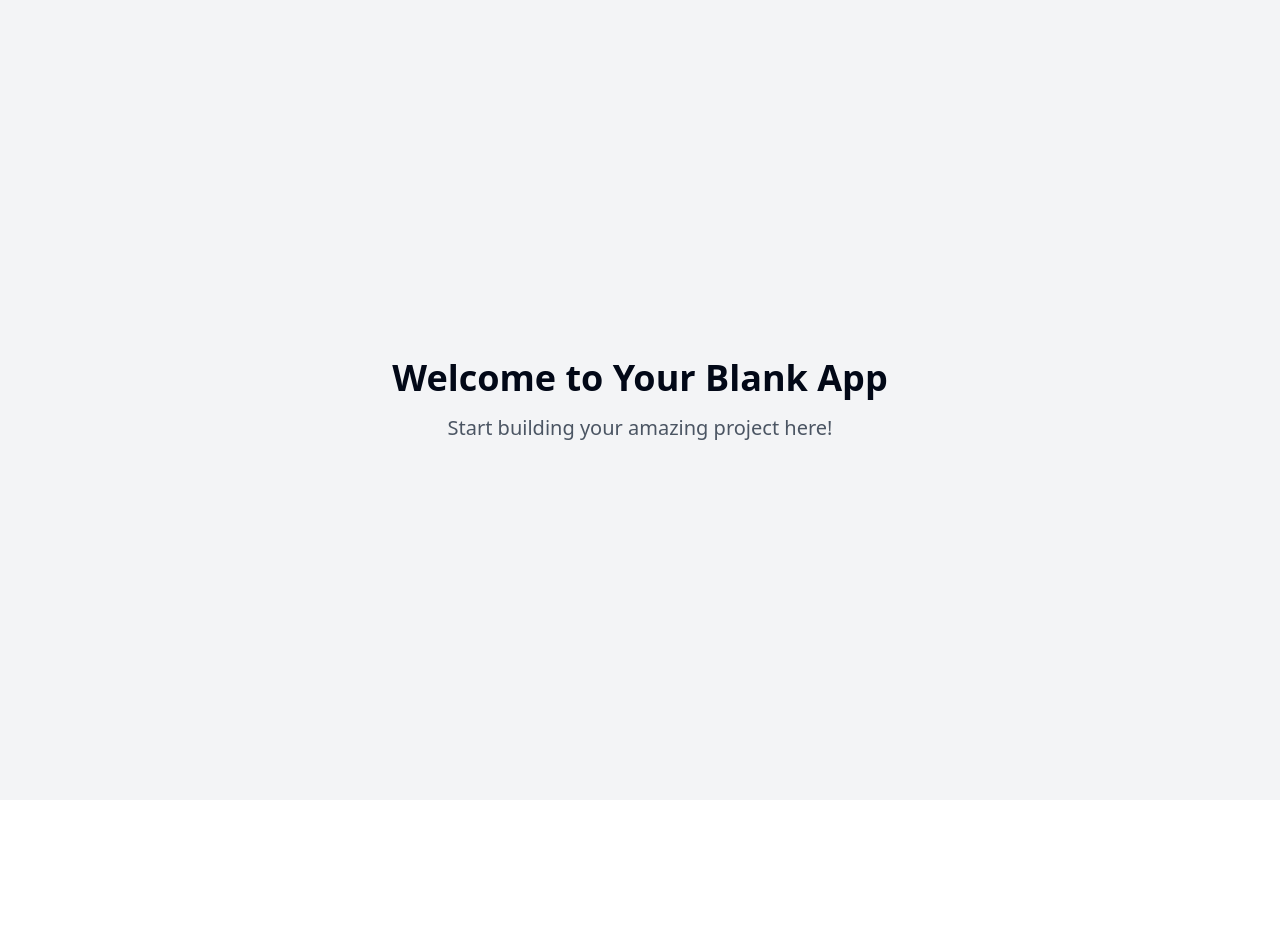
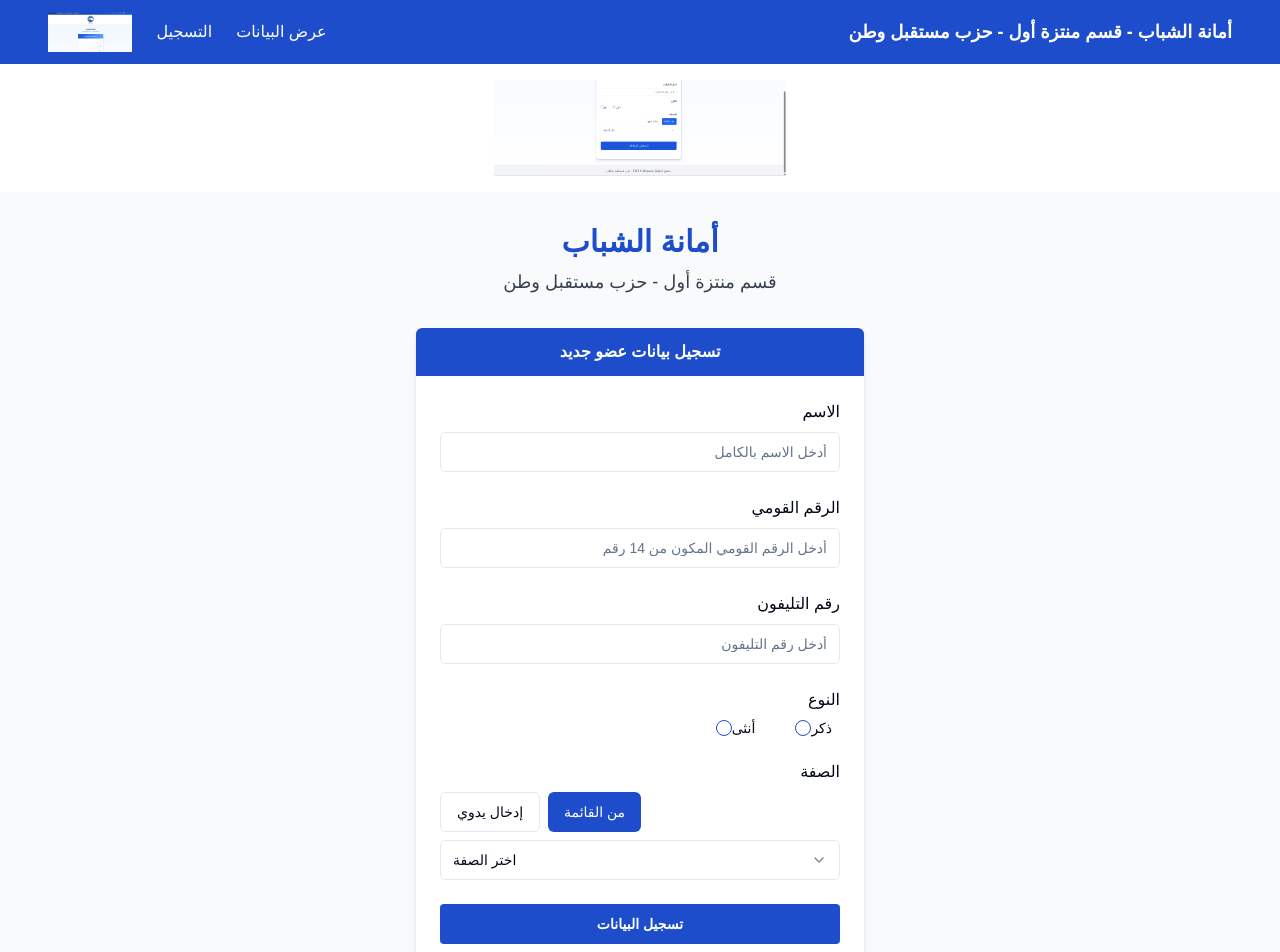
Before and after one commit to abdo589/instant-replica-creation, a React (Vite) app: page / in a window 1280 px wide. Shown: the top 952 px of the page. Before the commit the page ends 800 px from the top, so only its background shows below. Built offline with nearby package versions, Linux system fonts and the light colour scheme.

Commit message:
Refactor: Update project files

```diff
--- a/index.html
+++ b/index.html
@@ -1,14 +1,15 @@
+
 <!DOCTYPE html>
-<html lang="en">
+<html lang="ar" dir="rtl">
   <head>
     <meta charset="UTF-8" />
     <meta name="viewport" content="width=device-width, initial-scale=1.0" />
-    <title>instant-replica-creation</title>
-    <meta name="description" content="Lovable Generated Project" />
-    <meta name="author" content="Lovable" />
+    <title>أمانة الشباب - حزب مستقبل وطن</title>
+    <meta name="description" content="نظام تسجيل بيانات أعضاء أمانة الشباب - حزب مستقبل وطن" />
+    <meta name="author" content="حزب مستقبل وطن" />
 
-    <meta property="og:title" content="instant-replica-creation" />
-    <meta property="og:description" content="Lovable Generated Project" />
+    <meta property="og:title" content="أمانة الشباب - حزب مستقبل وطن" />
+    <meta property="og:description" content="نظام تسجيل بيانات أعضاء أمانة الشباب" />
     <meta property="og:type" content="website" />
     <meta property="og:image" content="https://lovable.dev/opengraph-image-p98pqg.png" />
 
--- a/src/App.tsx
+++ b/src/App.tsx
@@ -1,9 +1,11 @@
+
 import { Toaster } from "@/components/ui/toaster";
 import { Toaster as Sonner } from "@/components/ui/sonner";
 import { TooltipProvider } from "@/components/ui/tooltip";
 import { QueryClient, QueryClientProvider } from "@tanstack/react-query";
 import { BrowserRouter, Routes, Route } from "react-router-dom";
 import Index from "./pages/Index";
+import ViewData from "./pages/ViewData";
 import NotFound from "./pages/NotFound";
 
 const queryClient = new QueryClient();
@@ -16,7 +18,7 @@ const App = () => (
       <BrowserRouter>
         <Routes>
           <Route path="/" element={<Index />} />
-          {/* ADD ALL CUSTOM ROUTES ABOVE THE CATCH-ALL "*" ROUTE */}
+          <Route path="/view" element={<ViewData />} />
           <Route path="*" element={<NotFound />} />
         </Routes>
       </BrowserRouter>
--- /dev/null
+++ b/src/components/Footer.tsx
@@ -0,0 +1,12 @@
+
+import React from 'react';
+
+const Footer: React.FC = () => {
+  return (
+    <footer className="py-4 text-center text-sm text-gray-600">
+      جميع الحقوق محفوظة © 2025 - حزب مستقبل وطن
+    </footer>
+  );
+};
+
+export default Footer;
--- /dev/null
+++ b/src/components/Header.tsx
@@ -0,0 +1,30 @@
+
+import React from 'react';
+import { Link } from 'react-router-dom';
+
+const Header: React.FC = () => {
+  return (
+    <header className="bg-primary text-white py-3 px-4">
+      <div className="container mx-auto flex justify-between items-center">
+        <div className="text-lg font-bold">
+          أمانة الشباب - قسم منتزة أول - حزب مستقبل وطن
+        </div>
+        <div className="flex items-center space-x-reverse space-x-6">
+          <Link to="/view" className="hover:underline">
+            عرض البيانات
+          </Link>
+          <Link to="/" className="hover:underline">
+            التسجيل
+          </Link>
+          <img
+            src="/lovable-uploads/5bc27ba7-d55c-4086-b718-be439b28fb8f.png"
+            alt="شعار الحزب"
+            className="h-10 w-auto"
+          />
+        </div>
+      </div>
+    </header>
+  );
+};
+
+export default Header;
--- /dev/null
+++ b/src/components/Logo.tsx
@@ -0,0 +1,16 @@
+
+import React from 'react';
+
+const Logo: React.FC = () => {
+  return (
+    <div className="flex items-center justify-center py-4">
+      <img
+        src="/lovable-uploads/047d95f3-c815-4ff2-93bc-85fbe64fe954.png"
+        alt="مستقبل وطن"
+        className="h-24 w-auto"
+      />
+    </div>
+  );
+};
+
+export default Logo;
--- /dev/null
+++ b/src/components/RegistrationForm.tsx
@@ -0,0 +1,139 @@
+
+import React, { useState } from 'react';
+import { Button } from "@/components/ui/button";
+import { Input } from "@/components/ui/input";
+import { RadioGroup, RadioGroupItem } from "@/components/ui/radio-group";
+import { Label } from "@/components/ui/label";
+import { Select, SelectContent, SelectItem, SelectTrigger, SelectValue } from "@/components/ui/select";
+
+const RegistrationForm: React.FC = () => {
+  const [formData, setFormData] = useState({
+    name: '',
+    nationalId: '',
+    phoneNumber: '',
+    gender: '',
+    status: '',
+  });
+
+  const handleChange = (e: React.ChangeEvent<HTMLInputElement>) => {
+    const { name, value } = e.target;
+    setFormData({
+      ...formData,
+      [name]: value
+    });
+  };
+
+  const handleSelectChange = (name: string, value: string) => {
+    setFormData({
+      ...formData,
+      [name]: value
+    });
+  };
+
+  const handleSubmit = (e: React.FormEvent) => {
+    e.preventDefault();
+    console.log('Form submitted:', formData);
+    // Here you would typically send the data to a server
+  };
+
+  return (
+    <div className="max-w-md mx-auto bg-white shadow-md rounded-md overflow-hidden">
+      <div className="bg-primary text-white font-bold py-3 px-4 text-center">
+        تسجيل بيانات عضو جديد
+      </div>
+
+      <form onSubmit={handleSubmit} className="p-6 space-y-6">
+        <div className="space-y-2">
+          <div className="text-right">الاسم</div>
+          <Input
+            name="name"
+            placeholder="أدخل الاسم بالكامل"
+            value={formData.name}
+            onChange={handleChange}
+            className="w-full"
+          />
+        </div>
+
+        <div className="space-y-2">
+          <div className="text-right">الرقم القومي</div>
+          <Input
+            name="nationalId"
+            placeholder="أدخل الرقم القومي المكون من 14 رقم"
+            value={formData.nationalId}
+            onChange={handleChange}
+            className="w-full"
+          />
+        </div>
+
+        <div className="space-y-2">
+          <div className="text-right">رقم التليفون</div>
+          <Input
+            name="phoneNumber"
+            placeholder="أدخل رقم التليفون"
+            value={formData.phoneNumber}
+            onChange={handleChange}
+            className="w-full"
+          />
+        </div>
+
+        <div className="space-y-2">
+          <div className="text-right mb-2">النوع</div>
+          <RadioGroup
+            defaultValue={formData.gender}
+            onValueChange={(value) => handleSelectChange('gender', value)}
+            className="flex flex-row-reverse space-x-reverse space-x-6"
+          >
+            <div className="flex items-center space-x-reverse space-x-2">
+              <RadioGroupItem value="male" id="male" />
+              <Label htmlFor="male">ذكر</Label>
+            </div>
+            <div className="flex items-center space-x-reverse space-x-2">
+              <RadioGroupItem value="female" id="female" />
+              <Label htmlFor="female">أنثى</Label>
+            </div>
+          </RadioGroup>
+        </div>
+
+        <div className="space-y-2">
+          <div className="text-right">الصفة</div>
+          <div className="flex space-x-reverse space-x-2 justify-end">
+            <Button
+              type="button"
+              variant="default"
+              className="bg-primary text-white"
+              onClick={() => {}}
+            >
+              من القائمة
+            </Button>
+            <Button
+              type="button"
+              variant="outline"
+              onClick={() => {}}
+            >
+              إدخال يدوي
+            </Button>
+          </div>
+          <Select onValueChange={(value) => handleSelectChange('status', value)}>
+            <SelectTrigger className="w-full">
+              <SelectValue placeholder="اختر الصفة" />
+            </SelectTrigger>
+            <SelectContent>
+              <SelectItem value="member">عضو</SelectItem>
+              <SelectItem value="leader">قيادي</SelectItem>
+              <SelectItem value="volunteer">متطوع</SelectItem>
+            </SelectContent>
+          </Select>
+        </div>
+
+        <Button
+          type="submit"
+          className="w-full bg-primary text-white font-bold py-2 px-4 rounded mt-6"
+        >
+          تسجيل البيانات
+        </Button>
+      </form>
+    </div>
+  );
+};
+
+export default RegistrationForm;
--- a/src/index.css
+++ b/src/index.css
@@ -1,6 +1,9 @@
+
 @tailwind base;
 @tailwind components;
 @tailwind utilities;
+
+@import url('https://fonts.googleapis.com/css2?family=Cairo:wght@200;300;400;500;600;700;800;900&display=swap');
 
 @layer base {
   :root {
@@ -35,19 +38,12 @@
     --radius: 0.5rem;
 
     --sidebar-background: 0 0% 98%;
-
     --sidebar-foreground: 240 5.3% 26.1%;
-
     --sidebar-primary: 240 5.9% 10%;
-
     --sidebar-primary-foreground: 0 0% 98%;
-
     --sidebar-accent: 240 4.8% 95.9%;
-
     --sidebar-accent-foreground: 240 5.9% 10%;
-
     --sidebar-border: 220 13% 91%;
-
     --sidebar-ring: 217.2 91.2% 59.8%;
   }
 
@@ -97,5 +93,17 @@
 
   body {
     @apply bg-background text-foreground;
+    font-family: 'Cairo', sans-serif;
+    direction: rtl;
+  }
+
+  /* Custom styles for Arabic forms */
+  input::placeholder,
+  textarea::placeholder {
+    text-align: right;
+  }
+
+  input, textarea, select {
+    text-align: right;
   }
 }
--- a/src/pages/Index.tsx
+++ b/src/pages/Index.tsx
@@ -1,12 +1,29 @@
-// Update this page (the content is just a fallback if you fail to update the page)
 
-const Index = () => {
+import React from 'react';
+import Header from '@/components/Header';
+import Logo from '@/components/Logo';
+import RegistrationForm from '@/components/RegistrationForm';
+import Footer from '@/components/Footer';
+
+const Index: React.FC = () => {
   return (
-    <div className="min-h-screen flex items-center justify-center bg-gray-100">
-      <div className="text-center">
-        <h1 className="text-4xl font-bold mb-4">Welcome to Your Blank App</h1>
-        <p className="text-xl text-gray-600">Start building your amazing project here!</p>
-      </div>
+    <div className="min-h-screen flex flex-col">
+      <Header />
+
+      <Logo />
+
+      <main className="flex-grow py-8 bg-gray-50">
+        <div className="container mx-auto px-4">
+          <div className="text-center mb-8">
+            <h1 className="text-3xl font-bold text-primary mb-2">أمانة الشباب</h1>
+            <p className="text-lg text-gray-700">قسم منتزة أول - حزب مستقبل وطن</p>
+          </div>
+
+          <RegistrationForm />
+        </div>
+      </main>
+
+      <Footer />
     </div>
   );
 };
--- /dev/null
+++ b/src/pages/ViewData.tsx
@@ -0,0 +1,26 @@
+
+import React from 'react';
+import Header from '@/components/Header';
+import Footer from '@/components/Footer';
+
+const ViewData: React.FC = () => {
+  return (
+    <div className="min-h-screen flex flex-col">
+      <Header />
+
+      <main className="flex-grow py-8 bg-gray-50">
+        <div className="container mx-auto px-4">
+          <h1 className="text-2xl font-bold text-center mb-8">عرض بيانات الأعضاء</h1>
+
+          <div className="bg-white p-6 rounded-lg shadow">
+            <p className="text-center text-gray-600">لا توجد بيانات للعرض حالياً</p>
+          </div>
+        </div>
+      </main>
+
+      <Footer />
+    </div>
+  );
+};
+
+export default ViewData;
--- a/tailwind.config.ts
+++ b/tailwind.config.ts
@@ -1,3 +1,4 @@
+
 import type { Config } from "tailwindcss";
 
 export default {
@@ -25,8 +26,8 @@ export default {
 				background: 'hsl(var(--background))',
 				foreground: 'hsl(var(--foreground))',
 				primary: {
-					DEFAULT: 'hsl(var(--primary))',
-					foreground: 'hsl(var(--primary-foreground))'
+					DEFAULT: '#1e4dcc', // Royal blue for the header and buttons
+					foreground: '#ffffff'
 				},
 				secondary: {
 					DEFAULT: 'hsl(var(--secondary))',
```
Also changed, not shown: public/lovable-uploads/047d95f3-c815-4ff2-93bc-85fbe64fe954.png (added), public/lovable-uploads/5bc27ba7-d55c-4086-b718-be439b28fb8f.png (added).
